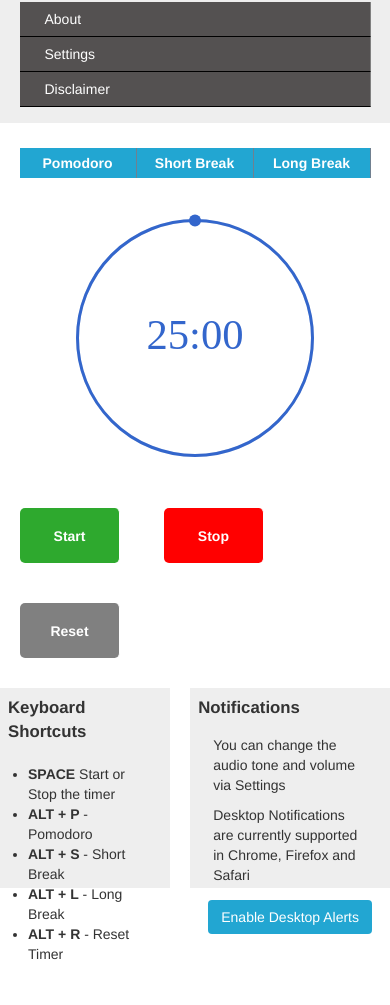
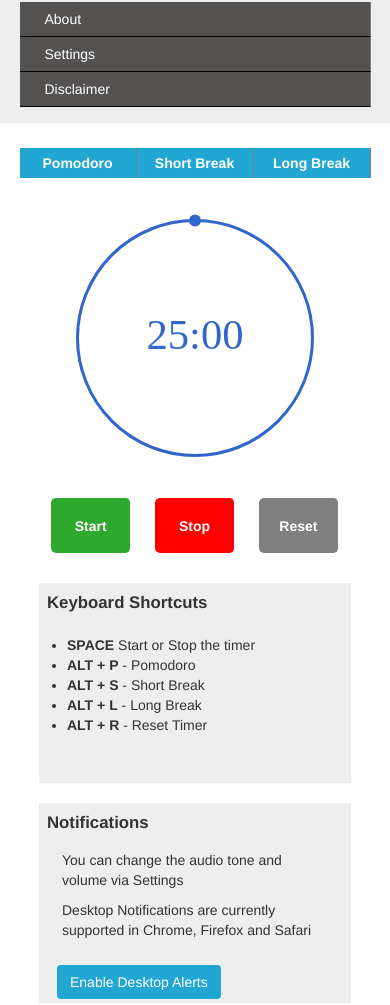
Before and after one commit to kunalgupta05/Pomodoro_Timer, a website: page index.html in a window 390 px wide. Shown: the part 107-1112 px from the top of the page. Drawn offline with Linux system fonts and the light colour scheme.

Commit message:
More responsive styles

```diff
--- a/scss/styles.scss
+++ b/scss/styles.scss
@@ -239,5 +239,29 @@
         #myCanvas{
             padding-top: 35px;
         }
+        .user_action_buttons{
+            button{
+                margin: 10px;
+                width: 80px;
+            }
+        }
+    }
+
+    .shortcuts_notifications_container{
+        padding-top: 20px;
+        flex-direction: column;
+        .keyboard_shortcuts{
+            width: 80vw;
+            margin: 0;
+            margin-bottom: 20px;
+        }
+        .desktop_notifications{
+            width: 80vw;
+            .notifications__content{
+                button{
+                    margin-top: 20px;
+                }
+            }
+        }
     }
 }
```
Also changed, not shown: css/styles.css.
